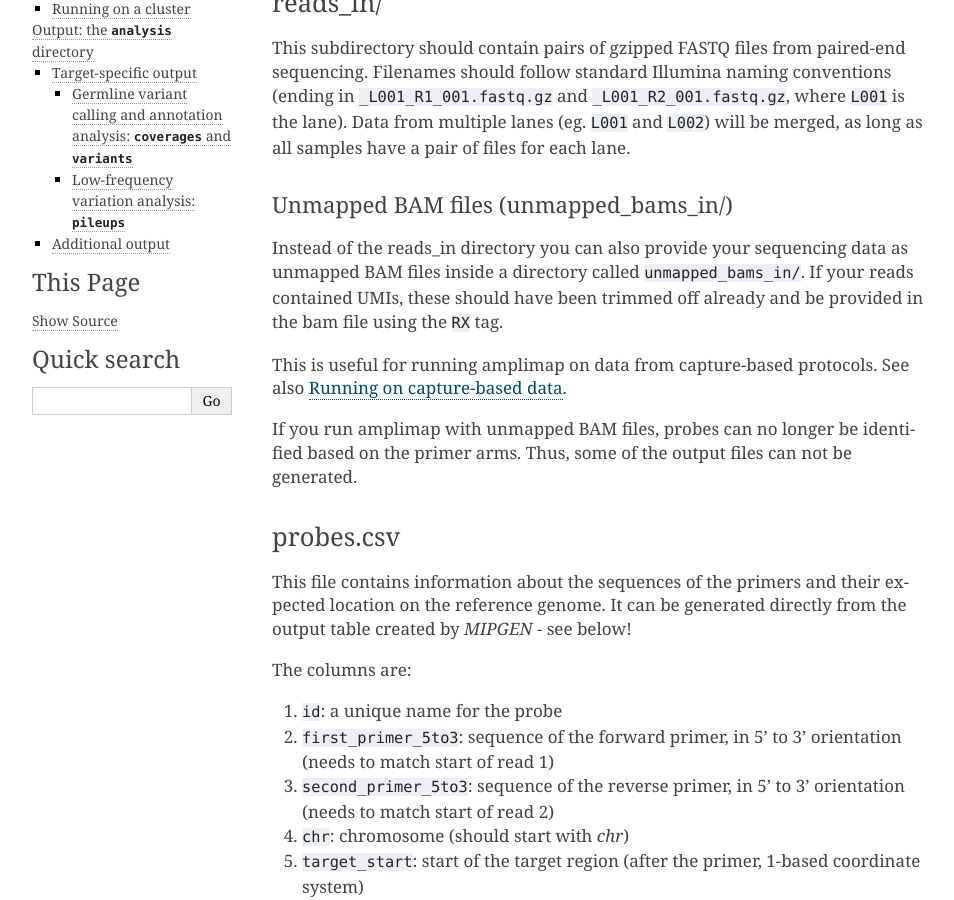
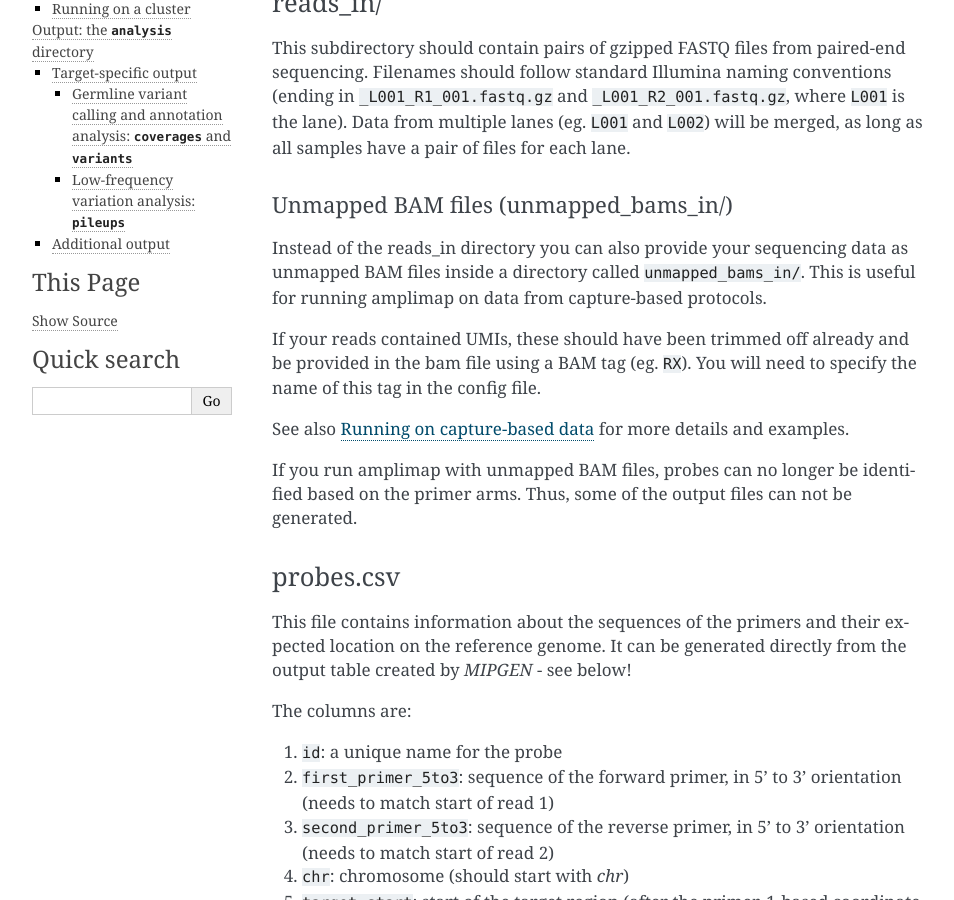
Before and after one commit to koelling/amplimap, a Sphinx documentation site: the page built from docs/usage.rst, in a window 1280 px wide and 900 px high, scrolled down 857 px. Shown: the whole window, without its empty margins (148-1102 px from the left). Built offline with Sphinx 7.4.7, drawn with Linux system fonts in a browser that asks for light colours.

Commit message:
move umi_tag_name to general and default to empty to always auto-detect ignore_umis

```diff
--- a/docs/usage.rst
+++ b/docs/usage.rst
@@ -51,13 +51,14 @@ Unmapped BAM files (unmapped_bams_in/)
 ''''''''''''''''''''''''''''''''''''''''''''''''''''''''
 
 Instead of the reads_in directory you can also provide your sequencing data
-as unmapped BAM files inside a
-directory called ``unmapped_bams_in/``.
+as unmapped BAM files inside a directory called ``unmapped_bams_in/``.
+This is useful for running amplimap on data from capture-based protocols.
+
 If your reads contained UMIs, these should have been trimmed off already and be
-provided in the bam file using the ``RX`` tag.
+provided in the bam file using a BAM tag (eg. ``RX``). You will need to
+specify the name of this tag in the config file.
 
-This is useful for running amplimap on data from capture-based protocols.
-See also :ref:`running-capture`.
+See also :ref:`running-capture` for more details and examples.
 
 If you run amplimap with unmapped BAM files, probes can no longer be identified
 based on the primer arms. Thus, some of the output files can not be generated.
```
Also changed, not shown: docs/advanced.rst (+11 -1 lines), 3 other files.
